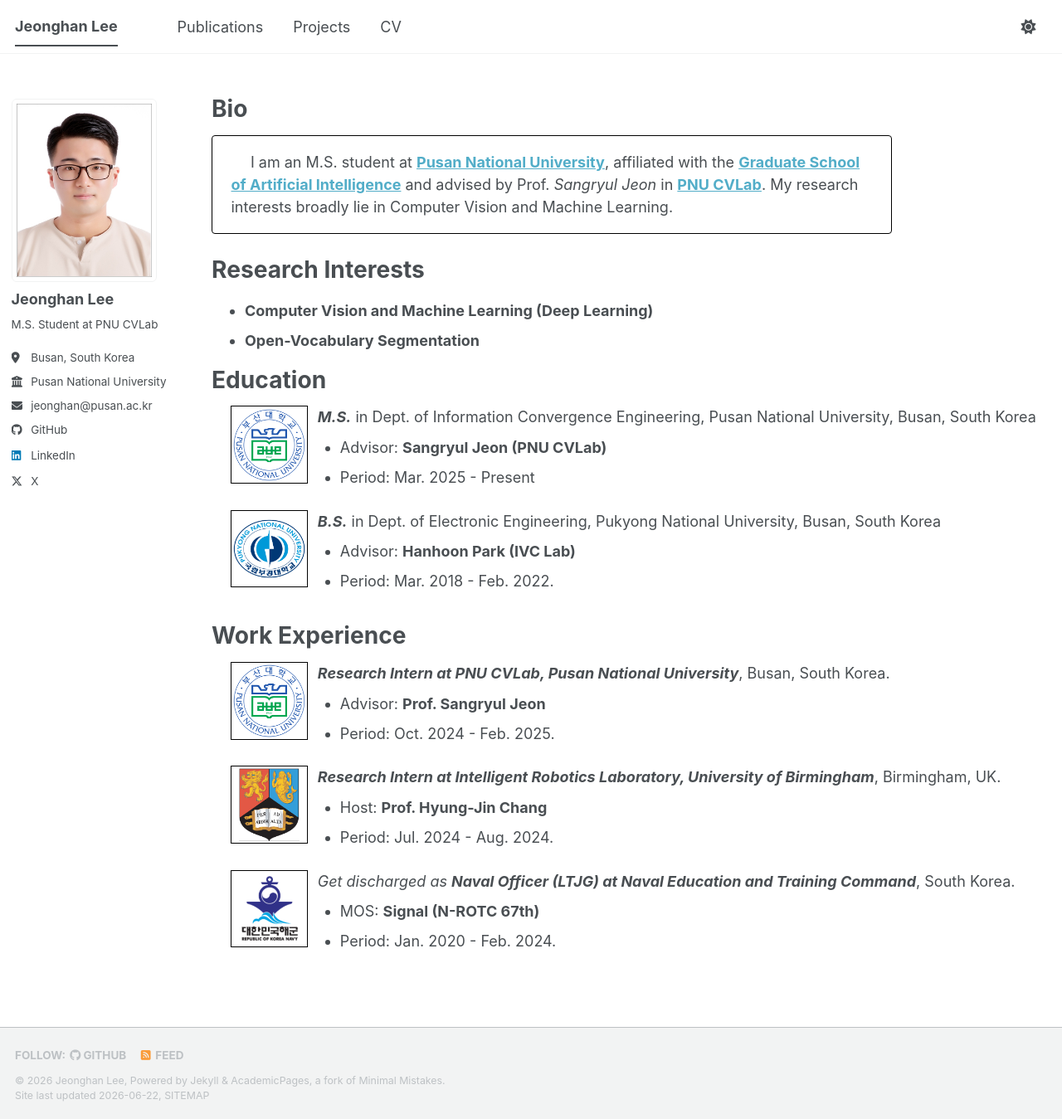
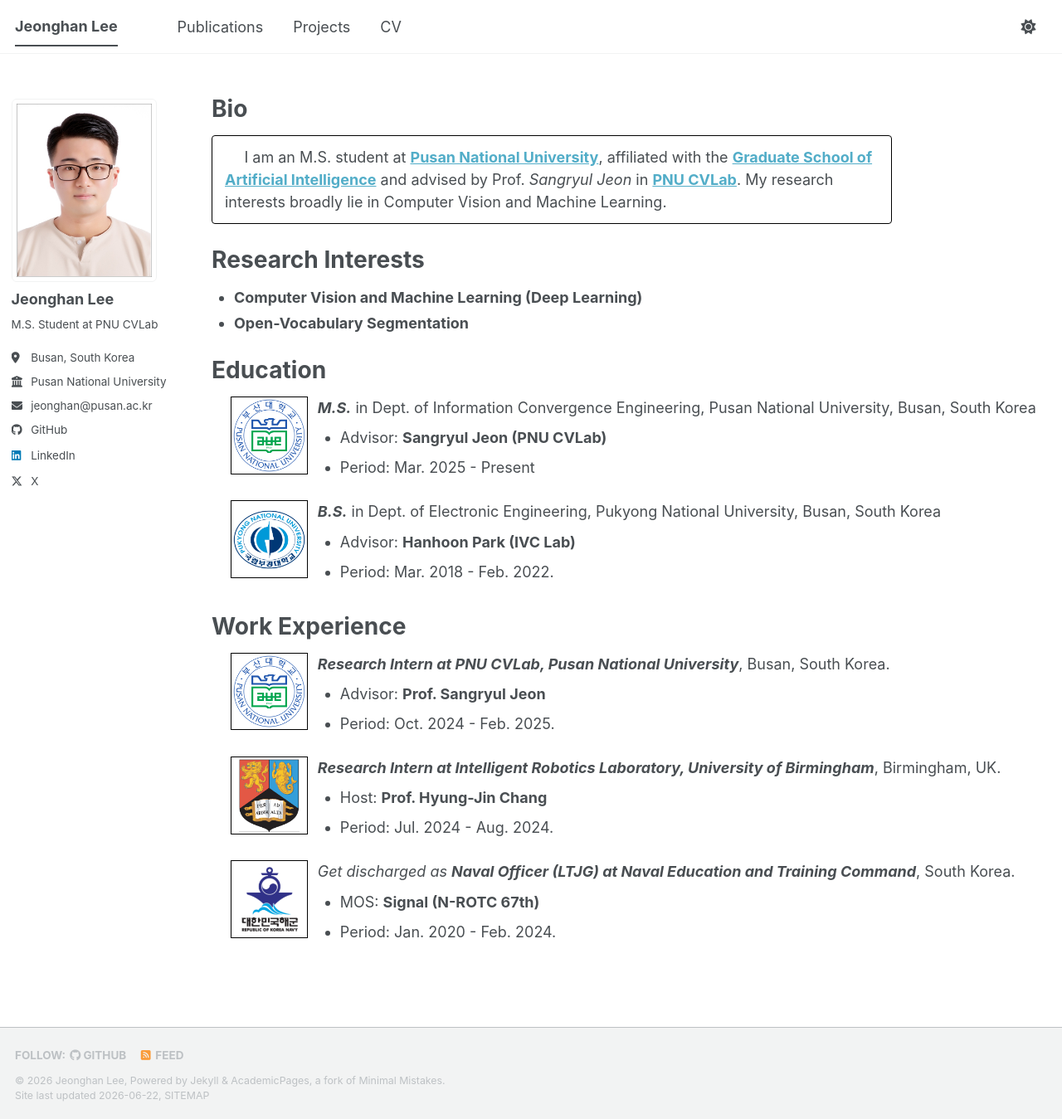
Before and after one commit to jhan-lee/jhan-lee.github.io, a Jekyll site: the page built from _pages/about.md, in a window 1280 px wide and 1349 px high. Shown: the whole window at 83% size. Built offline with Jekyll 4.4.1, drawn with Linux system fonts in a browser that asks for light colours; a script bundle is joined from its source files by our own code; library files that are not in the unit come from our copies.

Commit message:
edit bio

```diff
--- a/_sass/layout/_page.scss
+++ b/_sass/layout/_page.scss
@@ -104,14 +104,31 @@
   .bio-block {
     width: 80%;
     margin: 0 0 1.5em;
-    padding: 1em 1.25em;
+    padding: calc(1em * 2 / 3) calc(1.25em * 2 / 3);
     border: 1px solid #000;
     border-radius: $border-radius;
     background-color: var(--global-bg-color);
 
+    html[data-theme="dark"] & {
+      border-color: #fff;
+    }
+
     p {
       text-indent: $indent-var;
       margin-bottom: 0;
+    }
+  }
+
+  #research-interests + ul {
+    margin: 0.25em 0 1.5em;
+    padding-left: 1.5em;
+
+    li {
+      margin-bottom: 0.25em;
+
+      &:last-child {
+        margin-bottom: 0;
+      }
     }
   }
 
```
